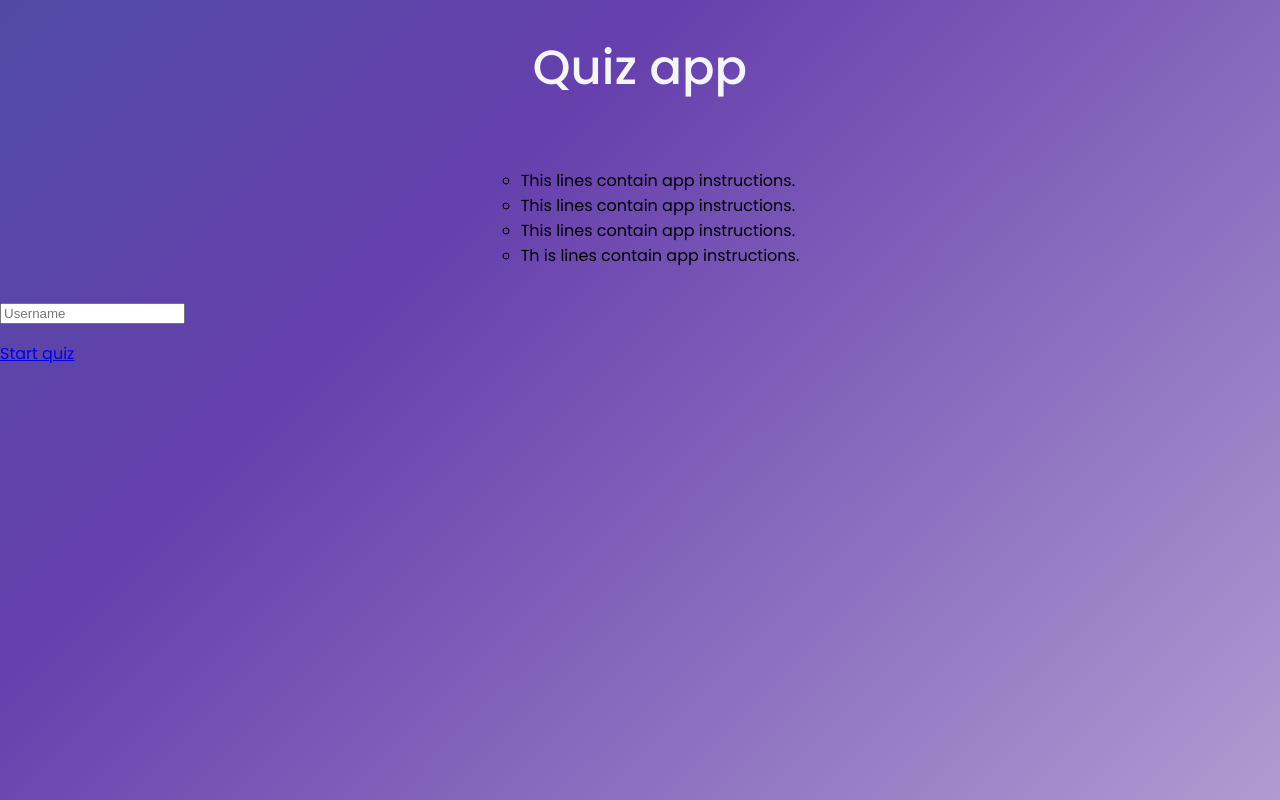
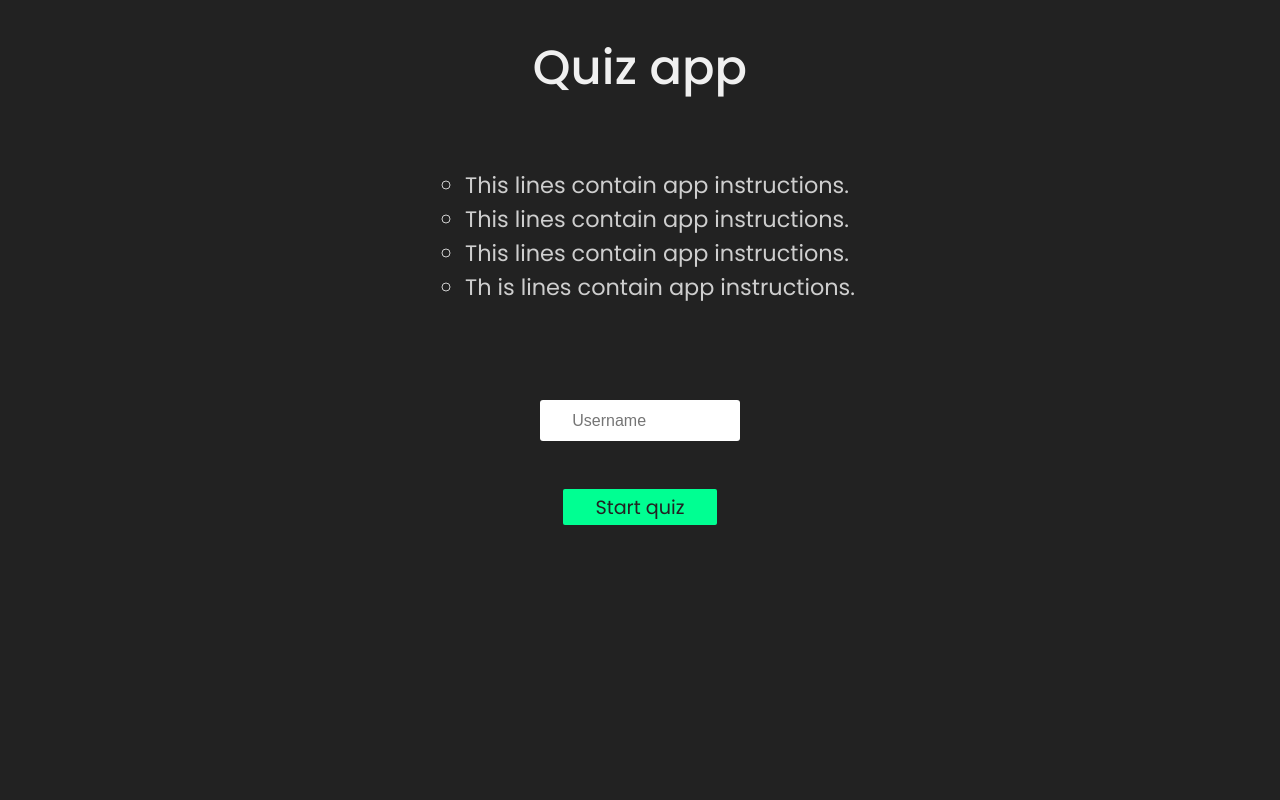
Before and after one commit to VimukthiMK/MERN-Quiz-Application, a React (Create React App) app in the folder frontend-app/: page / in a window 1280 px wide. Built offline with nearby package versions, Linux system fonts and the light colour scheme.

Commit message:
main component style

```diff
--- a/frontend-app/src/components/main.js
+++ b/frontend-app/src/components/main.js
@@ -22,17 +22,13 @@ const Main = () => {
 
             <div className='form-container'>
                 <form id='form'>
-                    <input ref={inputRef} type='text' placeholder='Username' required/>
+                    <input className='userid' ref={inputRef} type='text' placeholder='Username' required/>
                 </form>
             </div>
 
             <div className='start-container'>
                 <Link className='btn' to={'quiz'}>Start quiz</Link>
             </div>
-
-
-
-
         </div>
 
      )
--- a/frontend-app/src/styles/main.css
+++ b/frontend-app/src/styles/main.css
@@ -1,23 +1,16 @@
 @import url('https://fonts.googleapis.com/css2?family=Poppins:ital,wght@0,100;0,200;0,300;0,400;0,500;1,700&display=swap');
+
+:root{
+    --prime-colour:#00ff92;
+    --text-color:#f0f0f0;
+    --dark-c0lor:#222222;
+
+}
 
 body {
     font-family: 'Poppins', sans-serif;
-     background: linear-gradient(-45deg, #f7f5f5, #6640ad, #106a8d, #1fd656);
-	background-size: 400% 400%;
-	animation: gradient 15s ease infinite;
-	height: 100vh;
-}
+    background-color: var(--dark-c0lor);
 
-@keyframes gradient {
-	0% {
-		background-position: 0% 50%;
-	}
-	50% {
-		background-position: 100% 50%;
-	}
-	100% {
-		background-position: 0% 50%;
-	}
 }
 
 .container{
@@ -26,6 +19,9 @@ body {
     display: grid;
     align-items: center;
     row-gap: 1rem;
+
+    justify-content: center;
+
 }
 
 .container .header{
@@ -36,7 +32,7 @@ body {
 .container .header h1{
     font-weight: 500;
     font-size: 6vh;
-    color: whitesmoke;
+    color: var(--text-color);
 
 }
 .container .instructions{
@@ -47,4 +43,43 @@ body {
 }
 .container .instructions ul{
     list-style-type: circle;
+
 }
+.container .instructions ul li{
+    font-size: 1.4em;
+    color: #cecece;
+
+}
+.container .form-container{
+    max-width: fit-content;
+    display: flex;
+    margin: auto;
+}
+.container .start-container{
+    display: flex;
+    justify-content: center;
+    padding-top: 2em;
+}
+.container .start-container .btn{
+    padding: .2em 1.7em;
+    border: none;
+    border-radius: .1em;
+    font-size: 1.2em;
+    color: var(--dark-c0lor);
+    text-decoration: none;
+    background-color: var(--prime-colour);
+}
+
+#form{
+    display: flex;
+    justify-content: center;
+    margin-top: 4em;
+}
+
+#form .userid{
+    padding: .7em 2em;
+    width: 50%;
+    border: none;
+    border-radius: 3px;
+    font-size: 1em;
+}
```
